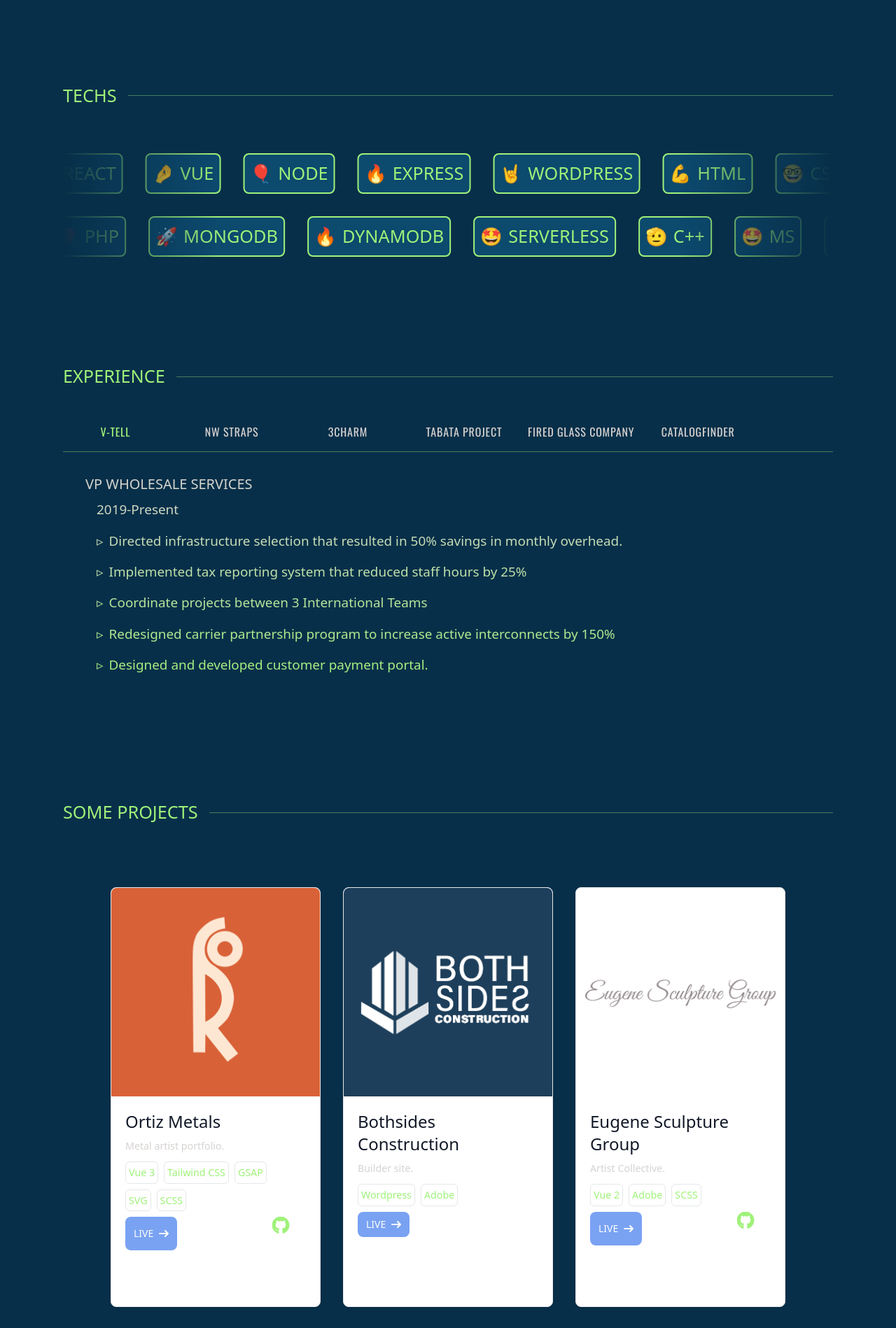
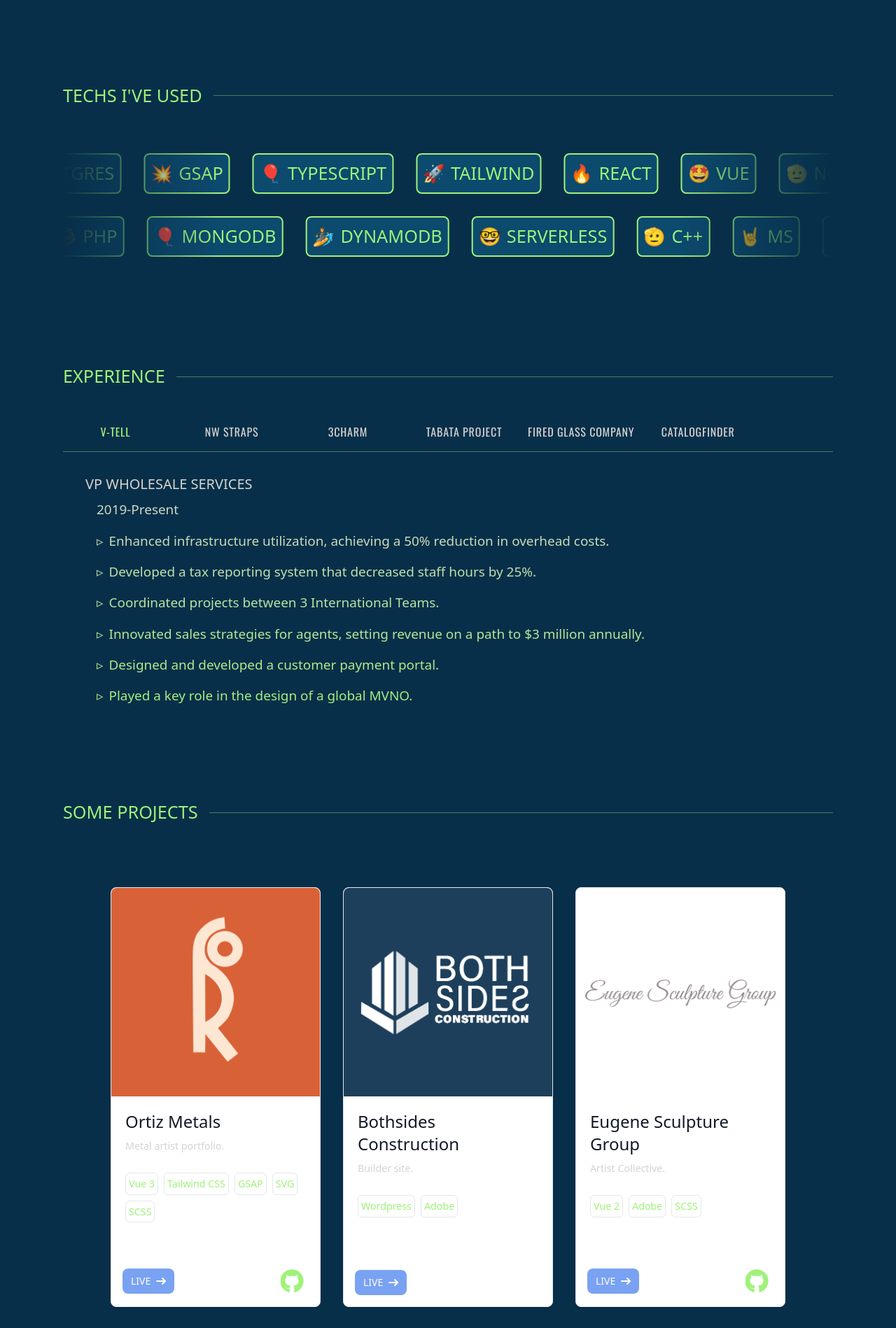
Before and after one commit to kdjordan/2023_portfolio, a Vue app: page / in a window 1280 px wide. Shown: the part 629-2527 px from the top of the page at 70% size. Built offline with nearby package versions, Linux system fonts and the light colour scheme.

Commit message:
quick polish and update

```diff
--- a/src/assets/data/jobs.ts
+++ b/src/assets/data/jobs.ts
@@ -12,42 +12,42 @@
     title : 'VP Wholesale Services',
     brief : 'lorem lorem lorem lorem lorem lorem lorem lorem lorem lorem lorem lorem lorem lorem lorem lorem lorem lorem lorem lorem',
     dates : '2019-Present',
-    highlights: ['Directed infrastructure selection that resulted in 50% savings in monthly overhead.', 'Implemented tax reporting system that reduced staff hours by 25%', 'Coordinate projects between 3 International Teams', 'Redesigned carrier partnership program to increase active interconnects by 150%', 'Designed and developed customer payment portal.']
+    highlights: ['Enhanced infrastructure utilization, achieving a 50% reduction in overhead costs.', 'Developed a tax reporting system that decreased staff hours by 25%.', 'Coordinated projects between 3 International Teams.', 'Innovated sales strategies for agents, setting revenue on a path to $3 million annually.', 'Designed and developed a customer payment portal.', 'Played a key role in the design of a global MVNO.']
   },
   {
     employer: 'NW Straps',
     title : 'Owner / operator',
     brief : 'lorem lorem lorem lorem lorem lorem lorem lorem lorem lorem lorem lorem lorem lorem lorem lorem lorem lorem lorem lorem',
     dates : '2016-2018',
-    highlights: ['Conceived and implemented business plan.', 'Created original branding and digital presence.', 'Designed the initial product line.', 'Secured warehouse space, designed manufacturing area, led purchase of all manufacturing equipment : sublimation printers, webbing sublimators, sewing machines, raw materials, etc...', 'Built and refined sales strategies and funnels.', 'Took business from 0 to 1M gross revenue.']
+    highlights: ['Conceived and executed a comprehensive business plan.', 'Created distinctive branding and established a digital presence.', 'Developed and launched the initial product line.', 'Organized warehouse space, designed manufacturing area, and directed the procurement of all manufacturing equipment, including sublimation printers, webbing sublimators, sewing machines, and raw materials.', 'Innovated and optimized sales strategies and funnels.', 'Grew the business from inception to $1 million in gross revenue.']
   },
   {
     employer: '3Charm',
     title : 'Co - Founder / Primary Developer',
     brief : 'lorem lorem lorem lorem lorem lorem lorem lorem lorem lorem lorem lorem lorem lorem lorem lorem lorem lorem lorem lorem',
     dates : '2012-2015',
-    highlights: ['Participated in the creation of the business from inception to running.', 'Built an e-com website which produced 15k/mo.', 'Designed and maintained a streaming sales platform that generated 2M/yr', 'Designed and directed a virtual trade show using streaming tech that produced 300k of sales in 4 days.']
+    highlights: ['Orchestrated the creation and operational setup of the business from inception.', 'Developed an e-com website which produced 15k/mo.', 'Designed, developed, and maintained a streaming sales platform that generated $2 million annually.', 'Directed and implemented the first streaming virtual trade show, resulting in $300k in sales over four days.']
   },
   {
     employer: 'Tabata Project',
     title : 'Tech Lead / Coach',
     brief : 'lorem lorem lorem lorem lorem lorem lorem lorem lorem lorem lorem lorem lorem lorem lorem lorem lorem lorem lorem lorem',
     dates : '2010-2012',
-    highlights: ['Designed and implemented original web presence.', 'Built, recorded, and maintained a catalog of mp3 workouts', 'Coached clients in the physical gym space.', 'Revenue increased by 300% during my tenure.']
+    highlights: ['Designed and launched an original web presence.', 'Created, recorded, and maintained a catalog of MP3 workouts.', 'Coached clients in the physical gym setting.', 'Drove a 300% increase in revenue.']
   },
   {
     employer: 'Fired Glass Company',
     title : 'Owner / Operator',
     brief : 'lorem lorem lorem lorem lorem lorem lorem lorem lorem lorem lorem lorem lorem lorem lorem lorem lorem lorem lorem lorem',
     dates : '2000-2010',
-    highlights: ['Built an artist co-op managing 25 individuals', 'Handled taxes, safety codes, taxes, accounting, and daily operations.', 'Directed production and shipping logistics.']
+    highlights: ['Established and led an artist co-op, managing 25 individuals.', 'Handled taxes, safety codes, accounting, and daily operations.', 'Supervised production and managed shipping logistics.']
   },
   {
     employer: 'Catalogfinder',
     title : 'Lead Developer',
     brief : 'lorem lorem lorem lorem lorem lorem lorem lorem lorem lorem lorem lorem lorem lorem lorem lorem lorem lorem lorem lorem',
     dates : '1998-2000',
-    highlights: ['Responsible for hiring and managing a small engineering team.', 'Conceived, wrote, orchestrated, and managed software projects that funded the company.']
+    highlights: ['Hired and managed a small engineering team.', 'Conceived, authored, orchestrated, and executed software projects that initially funded the company.']
   },
 
 
--- a/src/assets/data/projects.ts
+++ b/src/assets/data/projects.ts
@@ -14,7 +14,7 @@
     link: 'https://ortizmetals.com/',
     image: 'rso.png',
     techs: ['Vue 3', 'Tailwind CSS', 'GSAP', 'SVG', 'SCSS'],
-    github: 'https://github.com/ortizmetals/ortizmetals.com',
+    github: 'https://github.com/kdjordan/ortiz_v2',
   },
   {
     name: 'Bothsides Construction',
@@ -30,15 +30,15 @@
     link: 'https://eugenesculpturegroup.com/',
     image: 'esg.png',
     techs: ['Vue 2', 'Adobe', 'SCSS'],
-    github: 'https://github.com/ortizmetals/ortizmetals.com',
+    github: 'https://github.com/kdjordan/esgroup',
   },
   {
     name: 'Outbound Props',
-    description: 'Housing Development',
+    description: 'Housing Development.',
     link: 'https://main.d26l5gtfztyujz.amplifyapp.com/',
     image: 'ob.png',
     techs: ['Vue 3', 'Tailwind CSS'],
-    github: 'https://github.com/ortizmetals/ortizmetals.com',
+    github: 'https://github.com/kdjordan/outboundProps',
   },
   {
     name: 'GRHIIT',
@@ -46,7 +46,7 @@
     link: 'https://main.d2sl89tjawpj77.amplifyapp.com/',
     image: 'grhiit.png',
     techs: ['Reat', 'Tailwind CSS', 'Node', 'Postgres'],
-    github: 'https://github.com/ortizmetals/ortizmetals.com',
+    github: 'https://github.com/kdjordan/grhiit',
   },
   // {
   //   name: 'VTell',
--- a/src/assets/data/techs.ts
+++ b/src/assets/data/techs.ts
@@ -15,9 +15,39 @@
   'ThreeJS',
   'Adobe',
   'Postgres',
+  'GSAP',
+  'Typescript',
+  'Tailwind',
+  'React',
+  'Vue',
+  'Node',
+  'Express',
+  'Wordpress',
+  'HTML',
+  'CSS',
+  'JS',
+  'Amplify',
+  'AWS',
+  'CI/CD',
+  'ThreeJS',
+  'Adobe',
+  'Postgres',
+  'GSAP',
 ]
 
 export const previousTechs: string[] = [
+  'LAMP',
+  'PHP',
+  'MongoDB',
+  'DynamoDB',
+  'Serverless',
+  'C++',
+  'MS',
+  'SCSS',
+  'JAVA',
+  'MySQL',
+  'SQL',
+  'Git',
   'LAMP',
   'PHP',
   'MongoDB',
--- a/src/components/Card.vue
+++ b/src/components/Card.vue
@@ -1,7 +1,6 @@
 <template>
 	<div
-		class="flex flex-col max-w-sm bg-white border border-gray-200 rounded-lg shadow dark:bg-gray-800 dark:border-gray-700
-		h-[600px] w-[300px]"
+		class="flex flex-col max-w-sm bg-white border border-gray-200 rounded-lg shadow dark:bg-gray-800 dark:border-gray-700 h-[600px] w-[300px]"
 	>
 		<a :href="link" target="_blank" rel="noopener noreferrer">
 			<img
@@ -23,12 +22,17 @@
 			>
 				{{ description }}
 			</p>
-			<div class="mb-2 flex flex-wrap items-center gap-2 text-highGreen max-w-[90%]">
-				<span v-for="(t, i) in techs" :key="i" class="text-sizeSm border p-1 rounded-md">
+			<div class="flex flex-wrap items-center gap-2 text-highGreen pt-4">
+				<span
+					v-for="(t, i) in techs"
+					:key="i"
+					class="text-sizeSm border p-1 rounded-md"
+				>
 					{{ t }}
 				</span>
 			</div>
-			<div class="mt-auto flex align-center justify-between">
+		</div>
+		<div class="flex justify-between items-center p-4">
 			<a
 				:href="link"
 				target="_blank"
@@ -54,24 +58,25 @@
 			</a>
 			<a
 				v-if="github !== null"
-					:href="link"
+				:href="github"
 				target="_blank"
 				rel="noopener noreferrer"
+
 			>
 				<svg
 					xmlns="http://www.w3.org/2000/svg"
-						width="48"
-						height="48"
-						viewBox="0 0 48 48"
+					width="40"
+					height="40"
+					viewBox="00 0 30 24"
+					id="github"
 				>
 					<path
 						stroke="#9FF279"
 						fill="#9FF279"
-							d="M12 0c-6.626 0-12 5.373-12 12 0 5.302 3.438 9.8 8.207 11.387.599.111.793-.261.793-.577v-2.234c-3.338.726-4.033-1.416-4.033-1.416-.546-1.387-1.333-1.756-1.333-1.756-1.089-.745.083-.729.083-.729 1.205.084 1.839 1.237 1.839 1.237 1.07 1.834 2.807 1.304 3.492.997.107-.775.418-1.305.762-1.604-2.665-.305-5.467-1.334-5.467-5.931 0-1.311.469-2.381 1.236-3.221-.124-.303-.535-1.524.117-3.176 0 0 1.008-.322 3.301 1.23.957-.266 1.983-.399 3.003-.404 1.02.005 2.047.138 3.006.404 2.291-1.552 3.297-1.23 3.297-1.23.653 1.653.242 2.874.118 3.176.77.84 1.235 1.911 1.235 3.221 0 4.609-2.807 5.624-5.479 5.921.43.372.823 1.102.823 2.222v3.293c0 .319.192.694.801.576 4.765-1.589 8.199-6.086 8.199-11.386 0-6.627-5.373-12-12-12z"
+						d="M12 0C5.374 0 0 5.373 0 12c0 5.302 3.438 9.8 8.207 11.387.599.111.793-.261.793-.577v-2.234c-3.338.726-4.033-1.416-4.033-1.416-.546-1.387-1.333-1.756-1.333-1.756-1.089-.745.083-.729.083-.729 1.205.084 1.839 1.237 1.839 1.237 1.07 1.834 2.807 1.304 3.492.997.107-.775.418-1.305.762-1.604-2.665-.305-5.467-1.334-5.467-5.931 0-1.311.469-2.381 1.236-3.221-.124-.303-.535-1.524.117-3.176 0 0 1.008-.322 3.301 1.23.957-.266 1.983-.399 3.003-.404 1.02.005 2.047.138 3.006.404 2.291-1.552 3.297-1.23 3.297-1.23.653 1.653.242 2.874.118 3.176.77.84 1.235 1.911 1.235 3.221 0 4.609-2.807 5.624-5.479 5.921.43.372.823 1.102.823 2.222v3.293c0 .319.192.694.801.576C20.566 21.797 24 17.3 24 12c0-6.627-5.373-12-12-12z"
 					/>
 				</svg>
 			</a>
-			</div>
 		</div>
 	</div>
 </template>
@@ -86,3 +91,9 @@
 		github: string | null;
 	}>();
 </script>
+
+<style scoped>
+#github {
+	vertical-align: middle;
+}
+</style>
--- a/src/components/InfinteScroller.vue
+++ b/src/components/InfinteScroller.vue
@@ -1,15 +1,5 @@
 <script setup lang="ts">
-	import { onMounted } from 'vue';
 	import { emojis } from '../assets/data/techs';
-
-onMounted(() => {
-  const scrollers: NodeListOf<Element> | null = document.querySelectorAll('.scroller');
-  scrollers.forEach(scroller => {
-    scroller.setAttribute("data-animated", "true")
-  })
-
-
-})
 
 	function getRandomEmoji() {
 		const randomIndex = Math.floor(Math.random() * emojis.length);
@@ -21,16 +11,17 @@
 		direction: 'right' | 'left';
 		speed: number;
 	}>();
-
 </script>
 <template>
-	<div class="w-full overflow-x-hidden scroller"
+	<div
+		class="w-full overflow-x-hidden scroller"
 		:style="{
-      '--scroll-direction': direction === 'right' ? 'reverse' : 'normal',
-      '--scroll-speed': speed + 's'
+			'--scroll-direction':
+				direction === 'right' ? 'reverse' : 'normal',
+			'--scroll-speed': speed + 's',
 		}"
 	>
-		<ul class="flex gap-[2rem] py-4 flex-nowrap scrollerInner">
+		<ul class="flex gap-8 py-4 flex-nowrap scrollerInner">
 			<li
 				v-for="(el, index) in arr"
 				:key="index"
@@ -43,23 +34,26 @@
 </template>
 
 <style scoped>
-
 	.scroller {
-  mask: linear-gradient(90deg, transparent, white 20%, white 80%, transparent);
+		mask: linear-gradient(
+			90deg,
+			transparent,
+			white 20%,
+			white 80%,
+			transparent
+		);
 	}
 
 	.scrollerInner {
+		width: fit-content;
 		animation: scroll var(--scroll-speed) linear infinite;
 		flex-wrap: nowrap;
 		animation-direction: var(--scroll-direction);
 	}
-
-
 
 	@keyframes scroll {
 		to {
 			transform: translateX(calc(-50% - 1rem));
 		}
 	}
-
 </style>
--- a/src/components/home/HomeHero.vue
+++ b/src/components/home/HomeHero.vue
@@ -12,9 +12,9 @@
 			<div class="gradient-text leading-loose text-sizeBase pb-[2vh]">
 				I am an Oregon based technologist that loves building
 				software and companies.<br />
-				Currently, I work in the telecommunications industry, managing an both a US domestic and an International VOIP network, with a small, agile team.<br />
-				Outside of work, I'm the creative force behind several entrepreneurial ventures, simply realizing ideas.<br />
-				When I'm not coding, you can find me exploring mountains and beaches.
+				Currently, I work in the telecommunications industry, managing an both a US domestic and an International VOIP network, with a small agile team.<br />
+				Outside of work, I'm the creative force behind several entrepreneurial ventures, realizing ideas.<br />
+				When I'm not coding or building, you can find me exploring mountains and beaches.
 			</div>
 			<button
 				class="text-highGreen self-start text-base border-2 p-4 rounded-md transition duration-150 ease-out hover:ease-in hover:bg-sky-900"
--- a/src/components/home/HomeTechs.vue
+++ b/src/components/home/HomeTechs.vue
@@ -1,13 +1,15 @@
 <script setup lang="ts">
 	import { onMounted } from 'vue';
 	import { fadeInTextBlock } from '../../animations';
-	import { currentTechs, previousTechs } from '../../assets/data/techs';
+	import {
+		currentTechs,
+		previousTechs,
+	} from '../../assets/data/techs';
 	import InfinteScroller from '../InfinteScroller.vue';
 
 	onMounted(() => {
 		fadeInTextBlock('#techs');
 	});
-
 </script>
 <template>
 	<section
@@ -19,25 +21,26 @@
 			class="flex flex-col text-stone-300 pb-[2vh] lg:max-w-[1100px] lg:mx-auto w-full"
 		>
 			<h2
-				class="flex items-center text-highGreen pb-[3rem] w-full text-sizeLg"
+				class="flex items-center text-highGreen pb-[3rem] w-full text-sizeLg whitespace-nowrap"
 			>
-				TECHS
+				TECHS I'VE USED
 				<span
 					class="block bg-highGreen h-[1px] ml-4 w-full opacity-40"
 				></span>
 			</h2>
+
 			<div>
 				<div class="flex flex-col text-stone-300">
 					<div>
 						<InfinteScroller
 							:arr="currentTechs"
 							direction="right"
-							:speed="50"
+							:speed="70"
 						/>
 						<InfinteScroller
 							:arr="previousTechs"
 							direction="left"
-							:speed="20"
+							:speed="70"
 						/>
 					</div>
 				</div>
```
Lines whose indentation alone changed are shown as unchanged.
